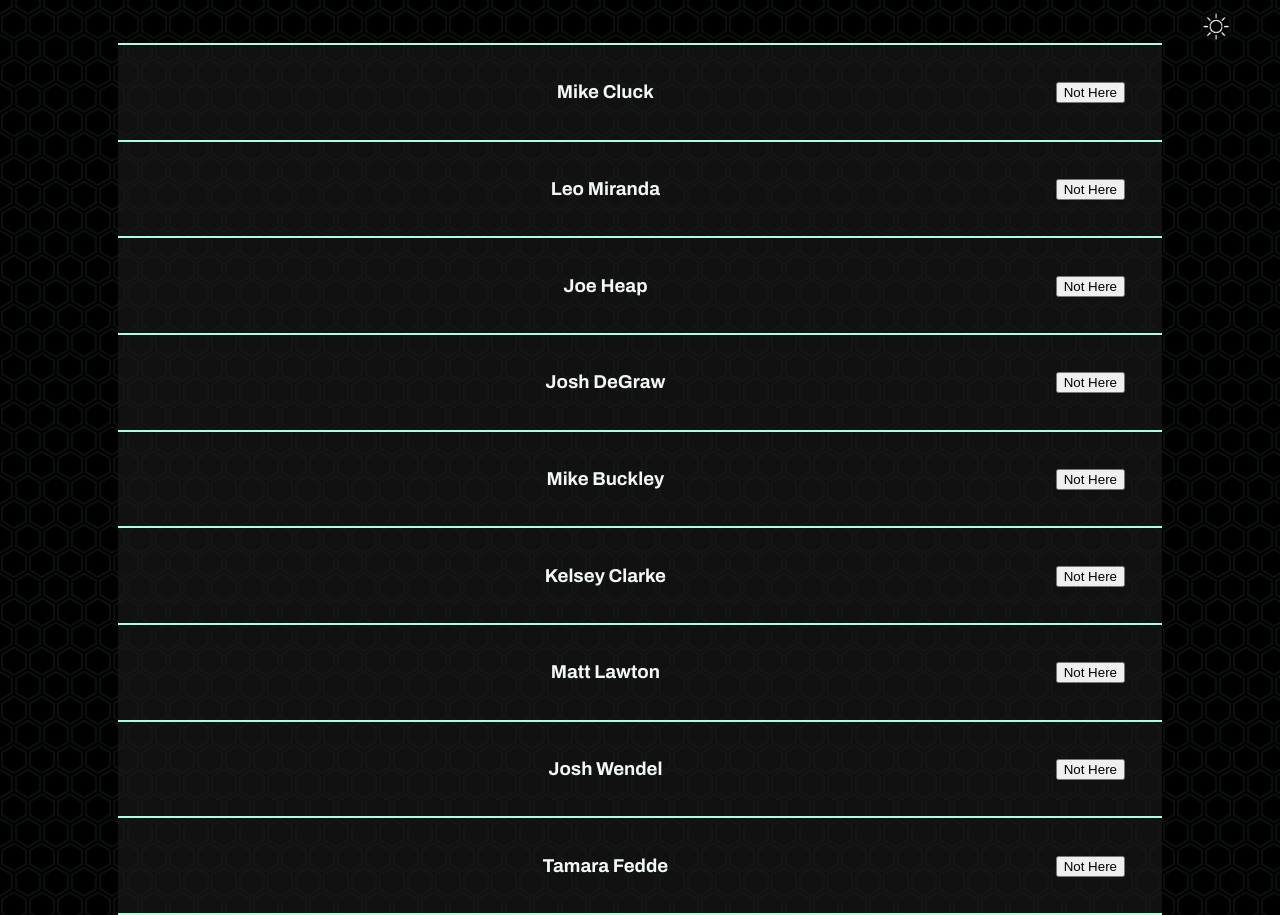
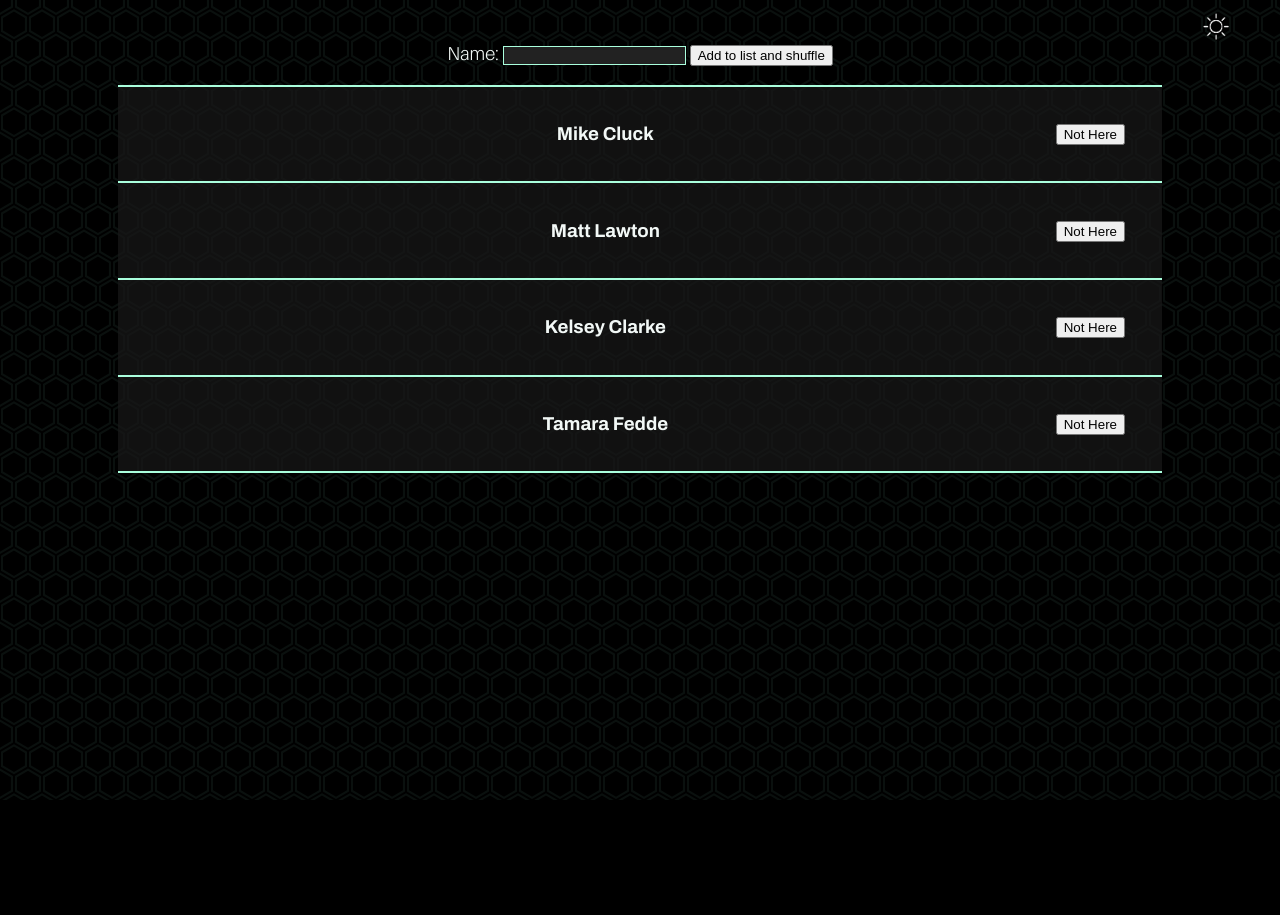
Before and after one commit to MCluck90/mcluck90.github.io, a plain HTML site: page stand-up/index.html in a window 1280 px wide. After the commit the page ends 800 px from the top, so only its background shows below. Drawn offline with nearby package versions, Linux system fonts and the light colour scheme.

Commit message:
Temporarily remove people from stand up Add option to add people to stand up dynamically

```diff
--- a/rss.xml
+++ b/rss.xml
@@ -4,7 +4,7 @@
         <description><![CDATA[[Cluckware]]]></description>
         <link>https://mcluck.tech</link>
         <generator>RSS for Node</generator>
-        <lastBuildDate>Fri, 11 Jun 2021 15:58:25 GMT</lastBuildDate>
+        <lastBuildDate>Mon, 23 Aug 2021 15:27:49 GMT</lastBuildDate>
         <atom:link href="https://mcluck.tech/feed.xml" rel="self" type="application/rss+xml"/>
         <item>
             <title><![CDATA[What Should I Eat?]]></title>
--- a/stand-up/data/ps-stand-up.json
+++ b/stand-up/data/ps-stand-up.json
@@ -1,11 +1,10 @@
 [
-  "Joe Heap",
-  "Josh DeGraw",
-  "Josh Wendel",
+  "//Joe Heap",
+  "//Josh DeGraw",
+  "//Josh Wendel",
   "Kelsey Clarke",
-  "Leo Miranda",
   "Matt Lawton",
-  "Mike Buckley",
+  "//Mike Buckley",
   "Mike Cluck",
   "Tamara Fedde"
 ]
--- a/stand-up/index.html
+++ b/stand-up/index.html
@@ -19,6 +19,11 @@
         />
       </button>
     </div>
+    <div id="add-to-list-container">
+      <label for="add-to-list-input">Name:</label>
+      <input id="add-to-list-input" />
+      <button id="add-to-list">Add to list and shuffle</button>
+    </div>
     <div id="things"></div>
 
     <script src="//cdnjs.cloudflare.com/ajax/libs/seedrandom/3.0.5/seedrandom.min.js"></script>
--- a/stand-up/src/main.js
+++ b/stand-up/src/main.js
@@ -21,14 +21,22 @@ const shuffle = function (rng, array) {
   return array
 }
 
+let data = []
 const main = async () => {
+  data = await loadData('ps-stand-up')
+  resetAndShuffle()
+}
+
+const resetAndShuffle = () => {
   // Clear out all things
   thingsEl.innerHTML = ''
 
   const now = new Date()
   const seed = `${now.getUTCFullYear()}-${now.getUTCMonth()}-${now.getUTCDate()}`
   const rng = new Math.seedrandom(seed)
-  const data = await loadData('ps-stand-up')
+
+  // Filter out people who are temporarily out
+  data = data.filter(name => !name.startsWith('//'))
   shuffle(rng, data)
 
   for (const thing of data) {
@@ -50,6 +58,29 @@ const main = async () => {
 
 main()
 
+const addToListInputEl = document.getElementById('add-to-list-input')
+const addPersonToList = () => {
+  const name = addToListInputEl.value.trim()
+  if (!name) {
+    return
+  }
+
+  data.push(name)
+  data.sort((a, b) => a.localeCompare(b))
+  addToListInputEl.value = ''
+  resetAndShuffle()
+}
+
+addToListInputEl.addEventListener('keydown', event => {
+  if (event.key === 'Enter') {
+    addPersonToList()
+  }
+})
+
+document
+  .getElementById('add-to-list')
+  .addEventListener('click', addPersonToList)
+
 const sixHours = 6 * 60 * 60 * 1000
 let prev = new Date()
 setTimeout(function refresh() {
--- a/stand-up/src/style.css
+++ b/stand-up/src/style.css
@@ -52,3 +52,17 @@ body {
 .not-here {
   float: right;
 }
+
+#add-to-list-container {
+  width: 100%;
+  max-width: 970px;
+  margin: 0 auto;
+  margin-bottom: 1em;
+  text-align: center;
+}
+
+.dark #add-to-list-input {
+  background-color: #222;
+  color: hsl(163, 30%, 96%);
+  border: solid 1px #aaffdd;
+}
```
